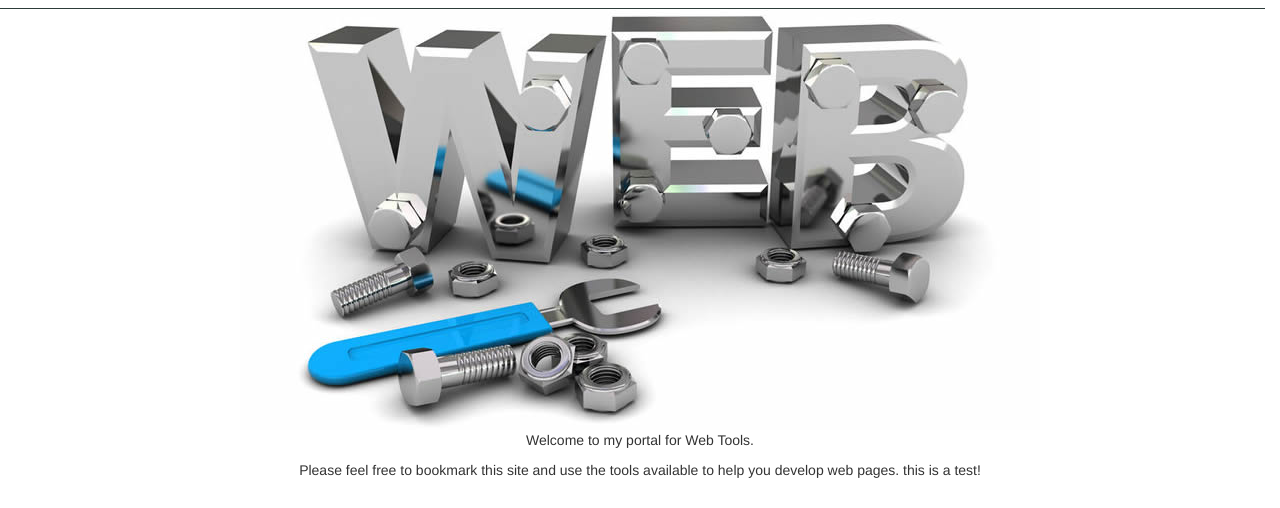
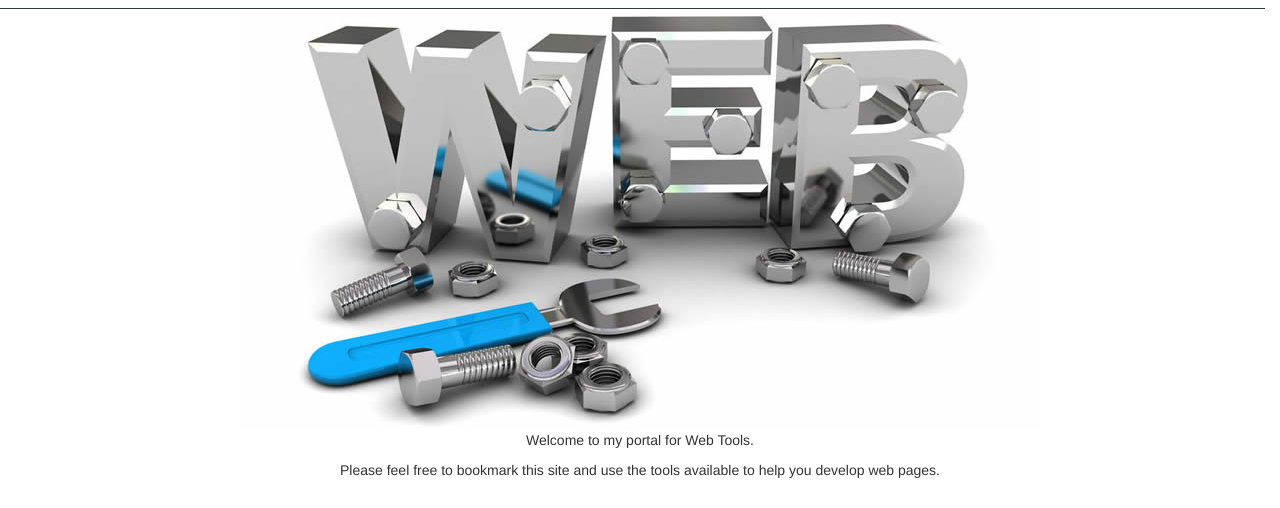
Before and after one commit to lg2696/Build-a-Portfolio-Site, a plain HTML site: page index.html in a window 1280 px wide. Shown: the part 126-634 px from the top of the page. Drawn offline with nearby package versions, Linux system fonts and the light colour scheme.

Commit message:
Revert "Test"
This reverts commit 0751dc3e39de4de86061dd94cf391af8bc1d3d3a.

```diff
--- a/index.html
+++ b/index.html
@@ -41,7 +41,7 @@
                             <source media="(max-width: 300px)" srcset="images/web_development_tools_mob.jpg">
                             <img src="images/web_development_tools_desk.jpg" alt="web_tools" style="width: auto">
                         </picture>
-                        <p>Welcome to my portal for Web Tools.</p><p>Please feel free to bookmark this site and use the tools available to help you develop web pages. this is a test!</p><br>
+                        <p>Welcome to my portal for Web Tools.</p><p>Please feel free to bookmark this site and use the tools available to help you develop web pages.</p><br>
                     </section>
                 </div>
                 <!-- This section displays the smaller images and their links.-->
```
